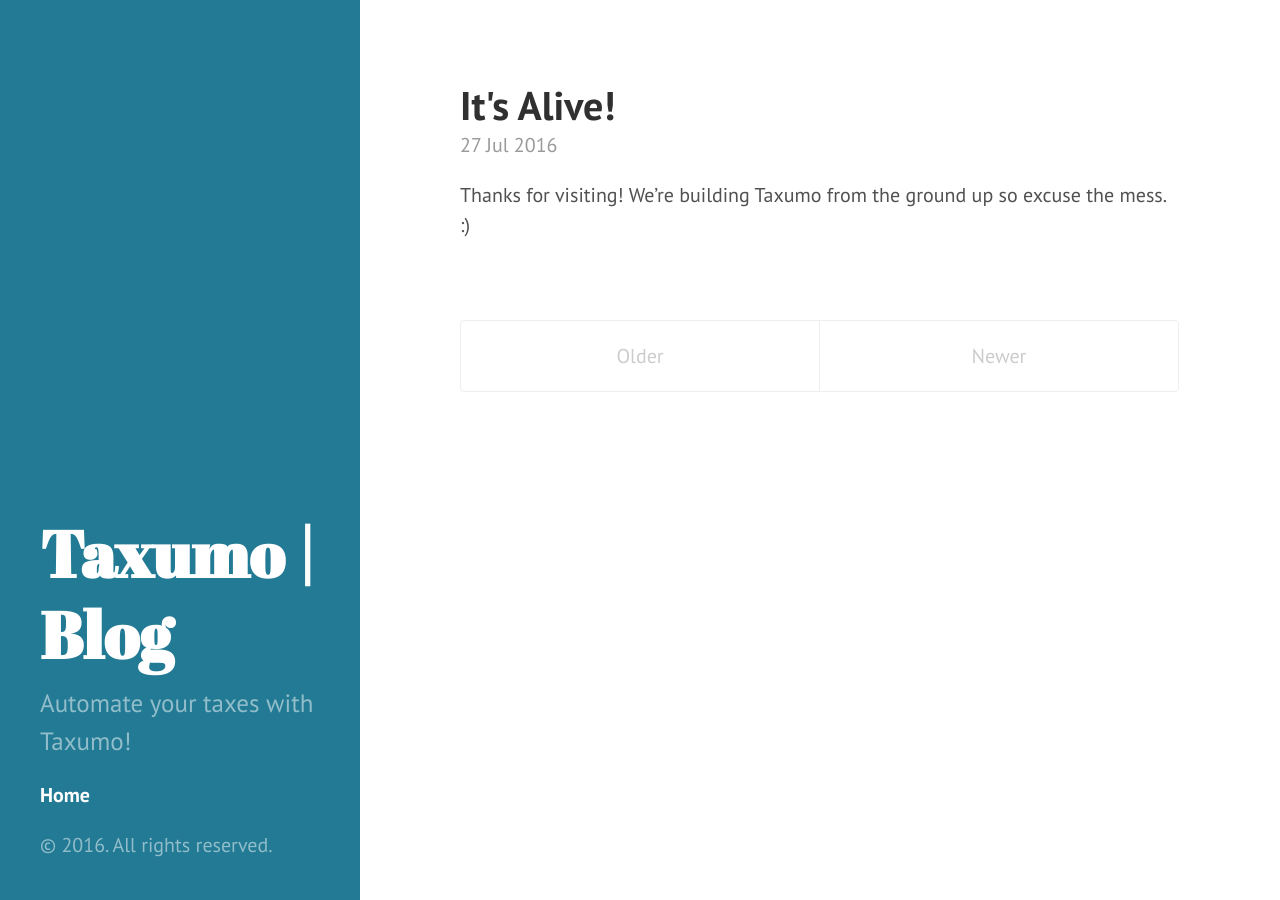
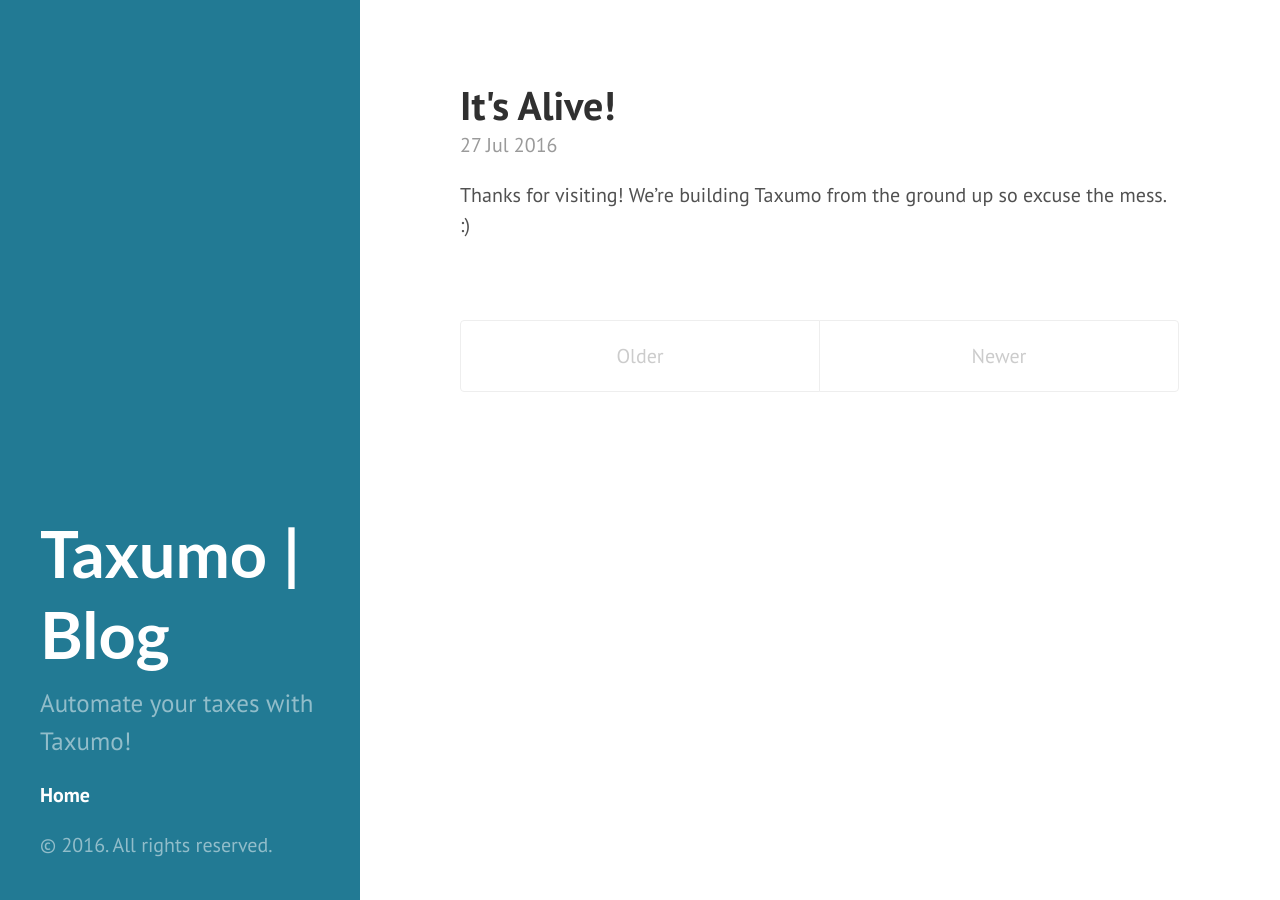
Before and after one commit to taxumoapp/taxumoapp.github.io, a Jekyll site: the page built from index.html, in a window 1280 px wide. Built offline with Jekyll 4.4.1, drawn with Linux system fonts in a browser that asks for light colours; the list of posts is cut into pages by our own code.

Commit message:
Change blog title font
Change blog title font to sans-serif

```diff
--- a/public/css/hyde.css
+++ b/public/css/hyde.css
@@ -79,7 +79,7 @@ html {
 .sidebar-about h1 {
   color: #fff;
   margin-top: 0;
-  font-family: "Abril Fatface", serif;
+  font-family: "Lato", sans-serif;
   font-size: 3.25rem;
 }
 
```
